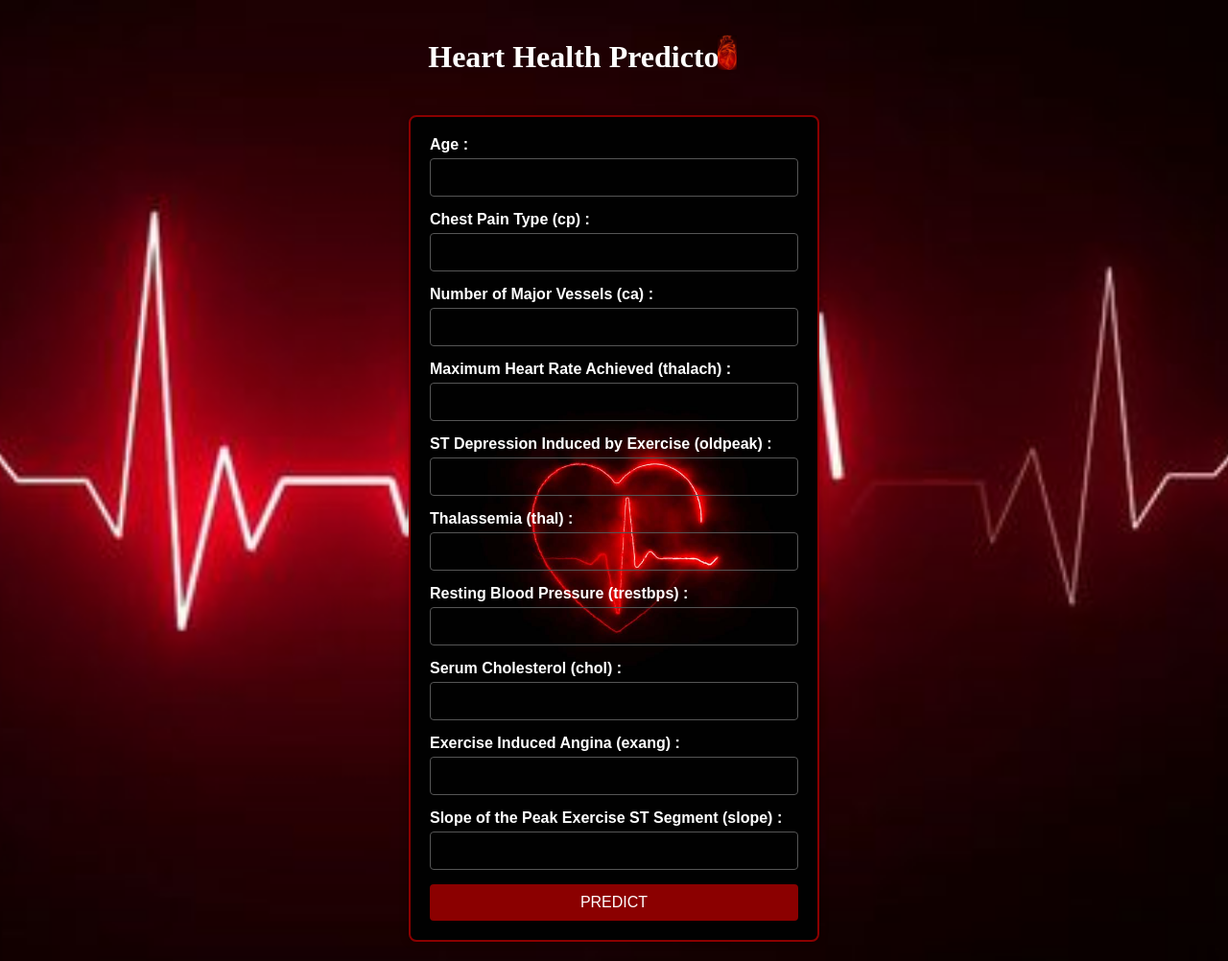
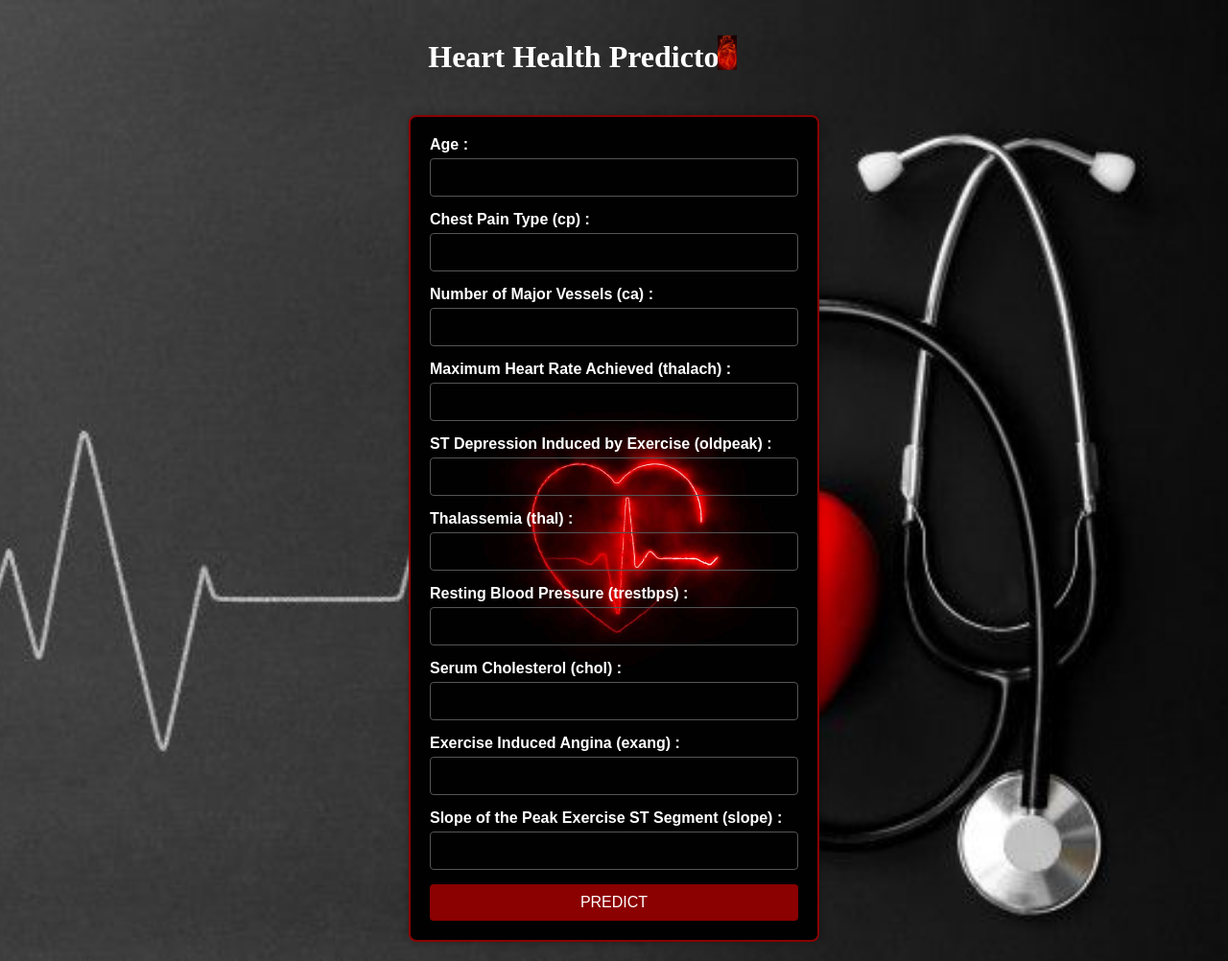
Before and after one commit to loganwalker08/heart-health-predictor, a Flask app: page / in a window 1280 px wide. Shown: the whole page at 96% size. Run offline with Flask 3, Linux system fonts and the light colour scheme; parts of the project's set-up code (start-up, migrations or seed data) failed here and were passed over.

Commit message:
final heart health predictor

```diff
--- a/static/styles.css
+++ b/static/styles.css
@@ -4,7 +4,7 @@
 body {
     font-family: Arial, sans-serif;
     background-color: #000; /* Solid black background for the whole page */
-    background-image: url('heartbeat-main.jpg');
+    background-image: url('hbeat.jpg');
     background-size: cover; /* Cover the entire background area */
     background-position: center; /* Center the image */
     background-repeat: no-repeat; /* Do not repeat the image */
```
Also changed, not shown: static/hbeat.jpg (added), static/heartbeat-main.jpg (deleted).
